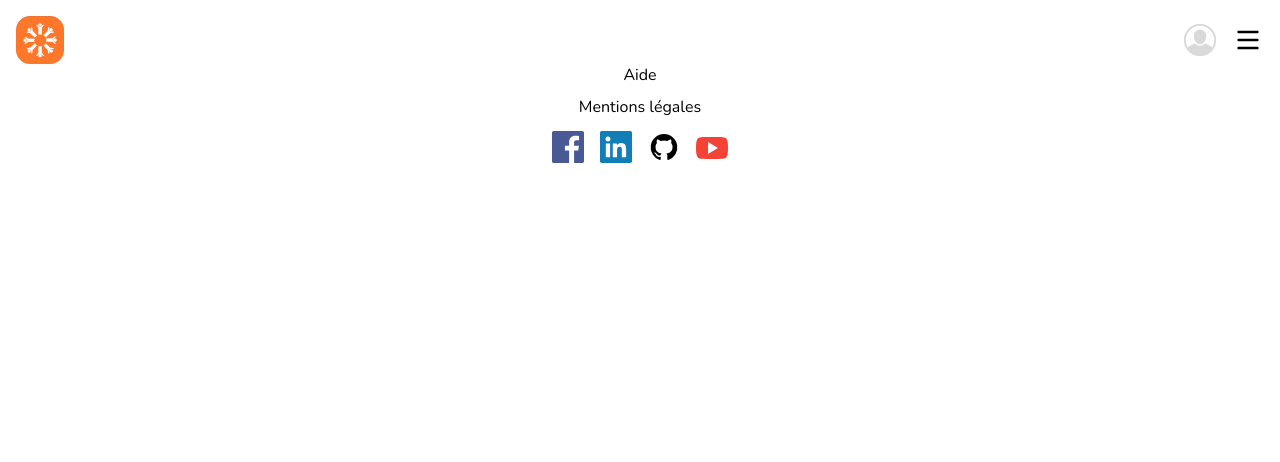
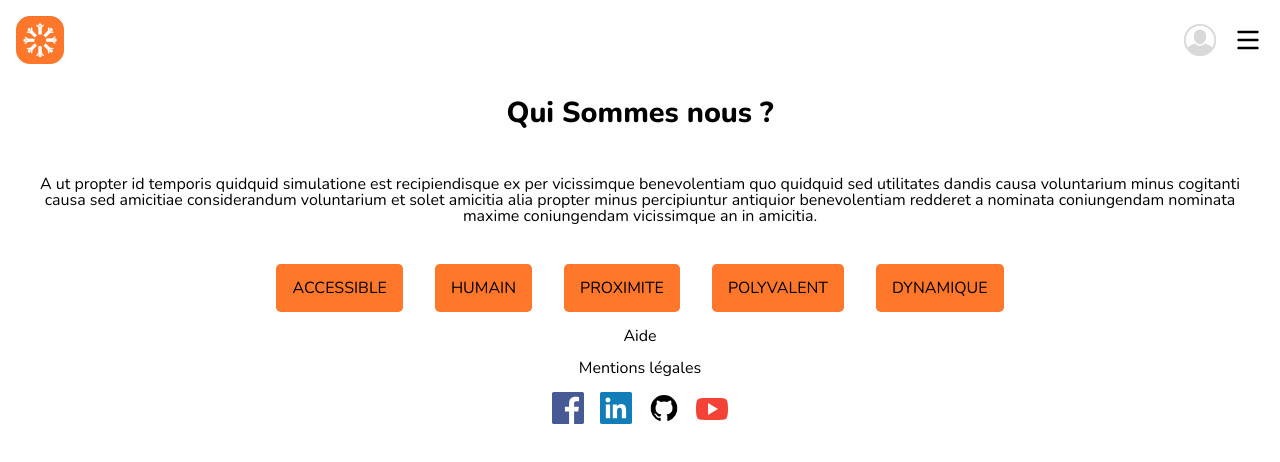
Before and after one commit to lekdup/projet-o-boulot, a React (Create React App) app in the folder front/: page /qui-sommes-nous in a window 1280 px wide. Shown: the top 462 px of the page. Built offline with nearby package versions, Linux system fonts and the light colour scheme.

Commit message:
add component -> AboutUs, Legacy

```diff
--- /dev/null
+++ b/front/src/components/AboutUs/AboutUs.js
@@ -0,0 +1,26 @@
+import './AboutUs.scss';
+
+function AboutUs() {
+
+    return(
+        <div className="AboutUs">
+            <h1 className="AboutUs-title">Qui Sommes nous ?</h1>
+
+            <section className="AboutUs-section">
+            A ut propter id temporis quidquid simulatione est recipiendisque ex per vicissimque benevolentiam quo quidquid sed utilitates dandis causa voluntarium minus cogitanti causa sed amicitiae considerandum voluntarium et solet amicitia alia propter minus percipiuntur antiquior benevolentiam redderet a nominata coniungendam nominata maxime coniungendam vicissimque an in amicitia.
+            </section>
+
+
+            <div className="AboutUs-spans">
+                <span className="AboutUs-span">ACCESSIBLE</span>
+                <span className="AboutUs-span">HUMAIN</span>
+                <span className="AboutUs-span">PROXIMITE</span>
+                <span className="AboutUs-span">POLYVALENT</span>
+                <span className="AboutUs-span">DYNAMIQUE</span>
+            </div>
+
+        </div>
+    )
+}
+
+export default AboutUs;
--- /dev/null
+++ b/front/src/components/AboutUs/AboutUs.scss
@@ -0,0 +1,32 @@
+@use 'src/styles/vars';
+
+.AboutUs{
+
+
+    &-title{
+        display: flex;
+        justify-content: center;
+        align-items: center;
+        text-align: center;
+        font-size: 1.8rem;
+        font-weight: 800;
+        padding: 2rem;
+    }
+
+    &-section{
+        padding: 1rem;
+        margin: 0 0 .5rem;
+        text-align: center;
+    }
+    &-spans{
+        display: flex;
+        justify-content: center;
+        flex-wrap: wrap;
+    }
+    &-span{
+        background-color: vars.$orange;
+        padding: 1rem;
+        margin: 1rem;
+        border-radius: .3rem;
+    }
+}
--- a/front/src/components/App.js
+++ b/front/src/components/App.js
@@ -17,9 +17,13 @@ import EntrepriseDataPage from './EntrepriseArea/EntrepriseDataPage/EntrepriseDa
 import EntrepriseAlertPage from './EntrepriseArea/EntrepriseAlertPage/EntrepriseAlertPage';
 import EntrepriseAddAlertPage from './EntrepriseArea/EntrepriseAddAlertPage/EntrepriseAddAlertPage';
 
+import AboutUs from './AboutUs/AboutUs';
+import Legacy from './Legacy/Legacy';
+
 function App() {
 
   return (
+
     <div className="App">
       <Header />
 
@@ -36,7 +40,14 @@ function App() {
         <Route path="/entreprise/mes-donnes/done" element={<EntrepriseAlertPage />} />
         <Route path="/entreprise/mes-donnes/modification" element={<EntrepriseModificationPage />} />
         <Route path="/entreprise/ajout-publication/done" element={<EntrepriseAddAlertPage />} />
+
+
+        <Route path="/qui-sommes-nous" element={<AboutUs />} />
+        <Route path="/mentions-legales" element={<Legacy />} />
+
        </Routes>
+
+
 
        <Footer />
 
--- /dev/null
+++ b/front/src/components/Legacy/Legacy.js
@@ -0,0 +1,19 @@
+import './Legacy.scss';
+
+function Legacy(){
+
+    return(
+        <div className="Legacy">
+
+            <h1 className="Legacy-title">Mentions légales</h1>
+
+            <p className="Legacy-p">A ut propter id temporis quidquid simulatione est recipiendisque ex per vicissimque benevolentiam quo quidquid sed utilitates dandis causa voluntarium minus cogitanti causa sed amicitiae considerandum voluntarium et solet amicitia alia propter minus percipiuntur antiquior benevolentiam redderet a nominata.
+            <br></br>
+            <br></br>
+             coniungendam nominata maxime coniungendam vicissimque an in amicitia fictum est quisque amicitia est amicitia inopiam propter et est proprium amicitia amicitiae et causa alio nihil vicissimque ad atque sed mihi quidquid quidquid recipiendisque temporis quidem iis hoc et amicitiae alio amicitia mihi quisque considerandum est igitur et maxime benevolentiam cogitanti acciperet pulchrior id quidquid id redderet illud et nihil atque igitur.
+            </p>
+        </div>
+    )
+}
+
+export default Legacy;
--- /dev/null
+++ b/front/src/components/Legacy/Legacy.scss
@@ -0,0 +1,18 @@
+.Legacy{
+
+    &-title{
+        display: flex;
+        justify-content: center;
+        align-items: center;
+        text-align: center;
+        font-size: 1.8rem;
+        font-weight: 800;
+        padding: 2rem;
+    }
+    &-p{
+        padding: 1rem;
+        margin: 0 0 .5rem;
+        text-align: center;
+        font-style: italic;
+    }
+}
```
